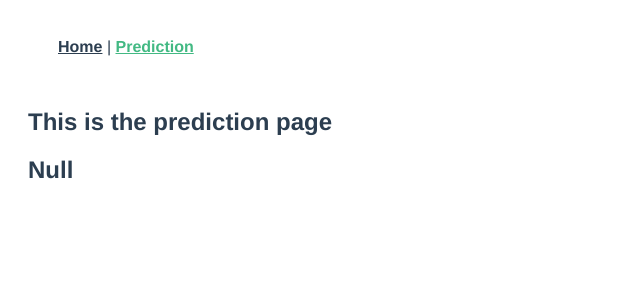
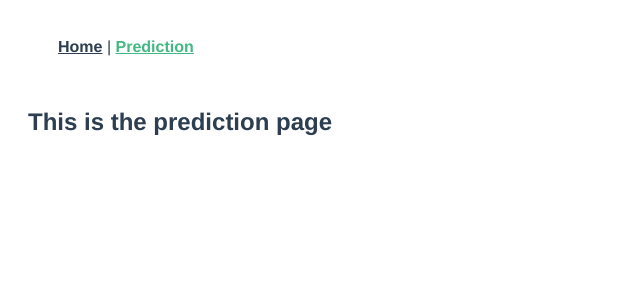
Before and after one commit to jamesxwang/transfusion-prediction-app, a Vue app in the folder frontend/: page /prediction in a window 1280 px wide. Shown: the top 300 px of the page, without its empty margins (0-640 px from the left). Built offline with nearby package versions, Linux system fonts and the light colour scheme.

Commit message:
[UPDATE] webpack conf

```diff
--- a/frontend/src/views/Home.vue
+++ b/frontend/src/views/Home.vue
@@ -331,7 +331,7 @@ export default {
     postData() {
       return new Promise((resolve, reject) => {
         this.$axios({
-          url: 'http://106.52.236.232:5000/api/predict',
+          url: 'api/predict',
           method: 'post',
           data: {"0": this.form}
         }).then(res=>{
--- a/frontend/src/views/Prediction.vue
+++ b/frontend/src/views/Prediction.vue
@@ -1,6 +1,6 @@
 <template>
   <div class="prediction">
-    <h1>This is the prediction page</h1>
-    <h1>{{ this.$route.params.result || 'Null' }}</h1>
+    <h1 v-if="this.$route.params.result">Result: {{ this.$route.params.result || 'Null' }}</h1>
+    <h1 v-else>This is the prediction page</h1>
   </div>
 </template>
--- a/frontend/vue.config.js
+++ b/frontend/vue.config.js
@@ -1,6 +1,6 @@
 module.exports = {
     productionSourceMap: false,
-    publicPath: process.env.NODE_ENV === 'production' ? '/' : '/',
+    publicPath: process.env.NODE_ENV === 'production' ? './' : '/',
     devServer: {
       disableHostCheck: true,
       host: '0.0.0.0',
```
Also changed, not shown: 1 other file (tests, documents, lock files or other folders).
